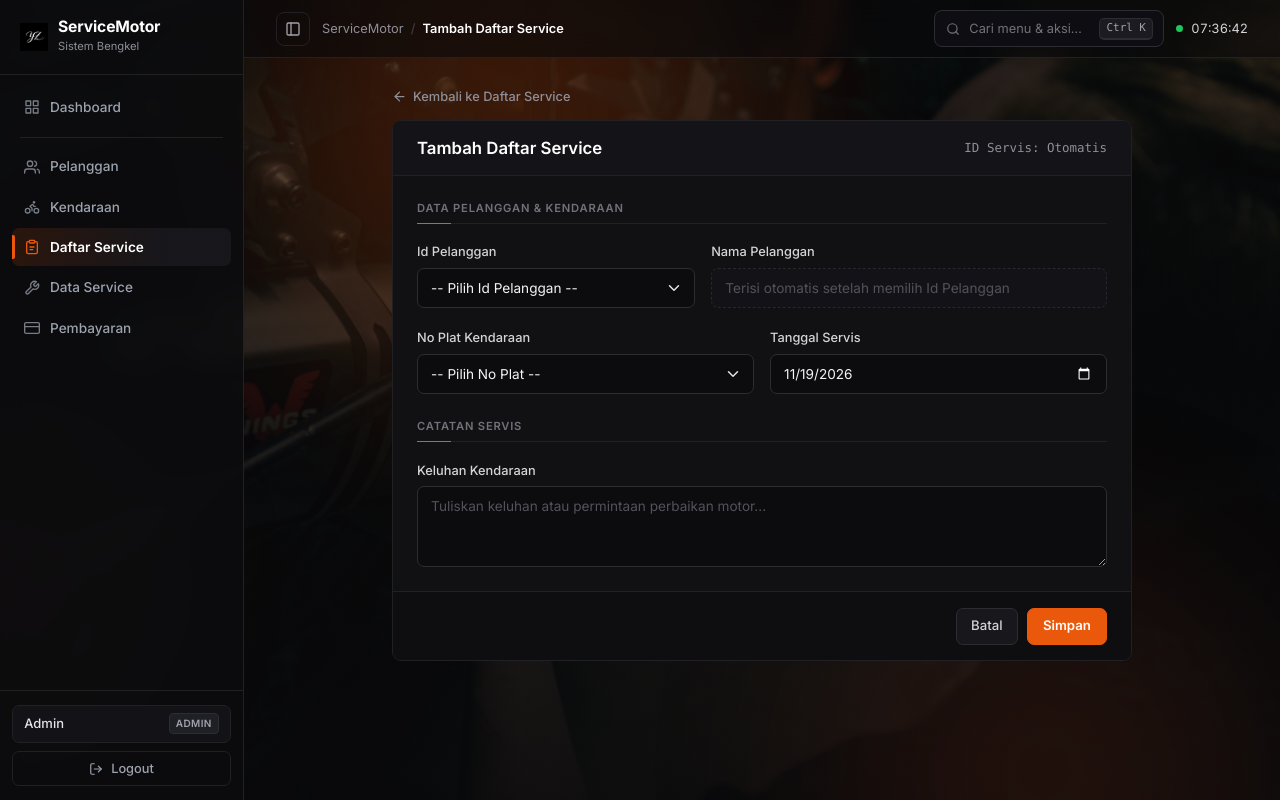
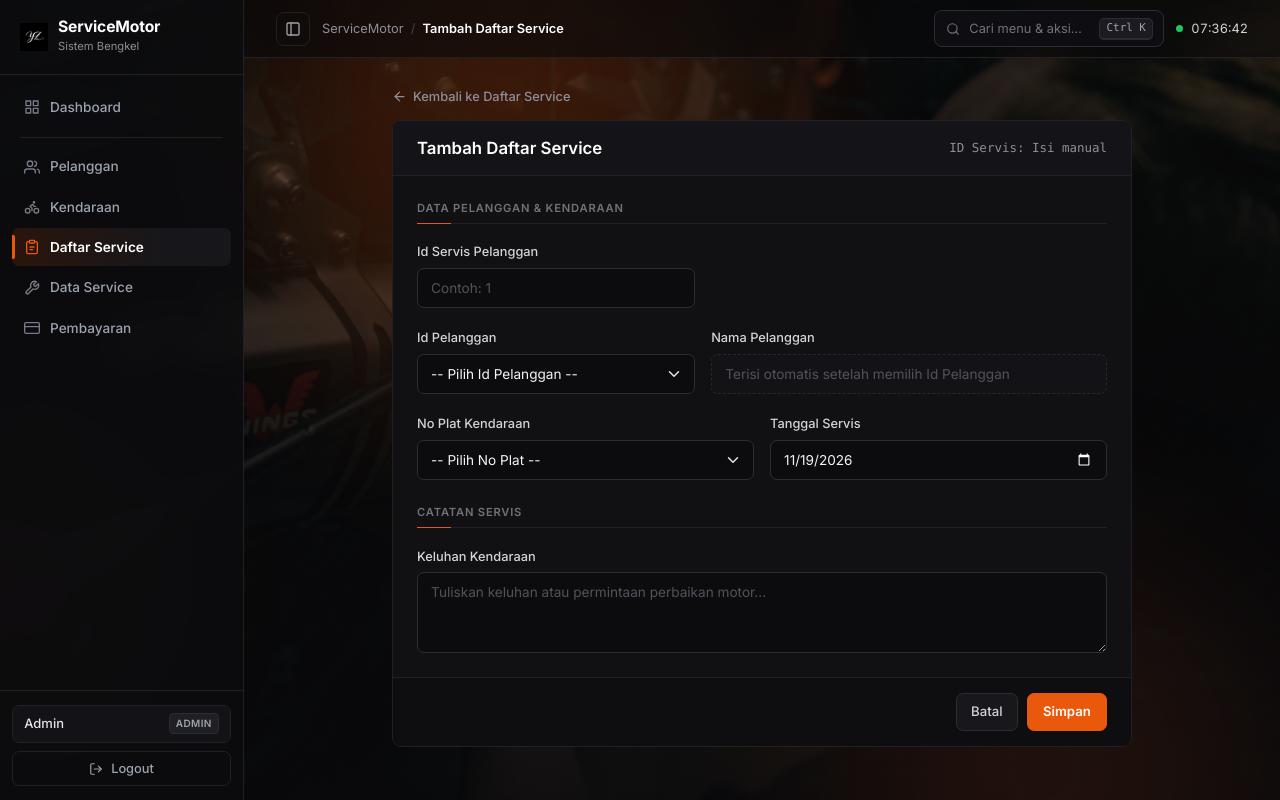
Before and after one commit to yaniss-sudo/MotorService, a Laravel app: page /daftar-service/create in a window 1280 px wide. Run offline with Laravel 12, Linux system fonts and the light colour scheme; a user stored in the database is signed in; data comes from the database, SQL or seed files in the repository; data that the repository does not hold is empty.

Commit message:
Perubahan

```diff
--- a/Postman/New Collection.postman_collection.json
+++ b/Postman/New Collection.postman_collection.json
@@ -166,7 +166,7 @@
         ],
         "body": {
           "mode": "raw",
-          "raw": "{\n            \"nama_lengkap\": \"yaniss-sudo\",\n            \"no_hp\": \"0899979779090\",\n            \"alamat\": \"kalimantan timur\",\n            \"pekerjaan\": \"huraa\"\n        }",
+          "raw": "{\n            \"id_pelanggan\": 10,\n            \"nama_lengkap\": \"yaniss-sudo\",\n            \"no_hp\": \"0899979779090\",\n            \"alamat\": \"kalimantan timur\",\n            \"pekerjaan\": \"huraa\"\n        }",
           "options": {
             "raw": {
               "language": "json"
--- a/app/Http/Controllers/DaftarServiceController.php
+++ b/app/Http/Controllers/DaftarServiceController.php
@@ -26,10 +26,13 @@ class DaftarServiceController extends Controller
     public function store(Request $request)
     {
         $data = $request->validate([
+            'id_servis'      => 'required|integer|min:1|max:2147483647|unique:daftar_services,id_servis',
             'no_plat'        => 'required|exists:kendaraans,no_plat',
             'id_pelanggan'   => 'required|exists:pelanggans,id_pelanggan',
             'keluhan'        => 'required|string',
             'tanggal_servis' => 'required|date',
+        ], [
+            'id_servis.unique' => 'ID Servis sudah digunakan, gunakan ID lain.',
         ]);
 
         DaftarService::create($data);
--- a/app/Http/Controllers/PelangganController.php
+++ b/app/Http/Controllers/PelangganController.php
@@ -20,10 +20,13 @@ class PelangganController extends Controller
     public function store(Request $request)
     {
         $data = $request->validate([
+            'id_pelanggan' => 'required|integer|min:1|max:2147483647|unique:pelanggans,id_pelanggan',
             'nama_lengkap' => 'required|string|max:100',
             'no_hp'        => ['required', 'regex:/^[0-9+\-\s]{8,20}$/'],
             'alamat'       => 'required|string',
             'pekerjaan'    => 'required|string|max:100',
+        ], [
+            'id_pelanggan.unique' => 'ID Pelanggan sudah digunakan, gunakan ID lain.',
         ]);
 
         Pelanggan::create($data);
--- a/app/Models/DaftarService.php
+++ b/app/Models/DaftarService.php
@@ -8,7 +8,11 @@ class DaftarService extends Model
 {
     protected $primaryKey = 'id_servis';
 
-    protected $fillable = ['no_plat', 'id_pelanggan', 'keluhan', 'tanggal_servis'];
+    // ID diisi manual oleh pengguna (bukan auto increment)
+    public $incrementing = false;
+    protected $keyType = 'int';
+
+    protected $fillable = ['id_servis', 'no_plat', 'id_pelanggan', 'keluhan', 'tanggal_servis'];
 
     public function pelanggan()
     {
--- a/app/Models/Pelanggan.php
+++ b/app/Models/Pelanggan.php
@@ -8,5 +8,9 @@ class Pelanggan extends Model
 {
     protected $primaryKey = 'id_pelanggan';
 
-    protected $fillable = ['nama_lengkap', 'no_hp', 'alamat', 'pekerjaan'];
+    // ID diisi manual oleh pengguna (bukan auto increment)
+    public $incrementing = false;
+    protected $keyType = 'int';
+
+    protected $fillable = ['id_pelanggan', 'nama_lengkap', 'no_hp', 'alamat', 'pekerjaan'];
 }
--- a/resources/views/daftar_service/create.blade.php
+++ b/resources/views/daftar_service/create.blade.php
@@ -16,7 +16,7 @@
 
         <div class="editor-header">
             <h1 class="editor-title">Tambah Daftar Service</h1>
-            <span class="id-badge">ID Servis: Otomatis</span>
+            <span class="id-badge">ID Servis: Isi manual</span>
         </div>
 
         <div class="editor-body">
@@ -24,6 +24,27 @@
             <div class="form-section-label">Data Pelanggan &amp; Kendaraan</div>
 
             <div class="row g-3 mb-4">
+                <div class="col-md-5">
+                    <label for="id_servis" class="form-label">Id Servis Pelanggan</label>
+                    <input
+                        type="number"
+                        name="id_servis"
+                        id="id_servis"
+                        class="form-control @error('id_servis') is-invalid @enderror"
+                        value="{{ old('id_servis') }}"
+                        min="1"
+                        step="1"
+                        inputmode="numeric"
+                        placeholder="Contoh: 1"
+                        required
+                    >
+                    @error('id_servis')
+                        <div class="invalid-feedback">{{ $message }}</div>
+                    @enderror
+                </div>
+
+                <div class="col-md-7 d-none d-md-block"></div>
+
                 <div class="col-md-5">
                     <label for="id_pelanggan" class="form-label">Id Pelanggan</label>
                     <select name="id_pelanggan" id="id_pelanggan" class="form-select @error('id_pelanggan') is-invalid @enderror" required>
--- a/resources/views/dashboard.blade.php
+++ b/resources/views/dashboard.blade.php
@@ -11,11 +11,11 @@
 
     $servisTerbaru = \App\Models\DaftarService::with('pelanggan')
         ->orderByDesc('tanggal_servis')
-        ->orderByDesc('id_servis')
+        ->orderByDesc('created_at')
         ->take(6)
         ->get();
 
-    $pelangganTerbaru = \App\Models\Pelanggan::orderByDesc('id_pelanggan')
+    $pelangganTerbaru = \App\Models\Pelanggan::orderByDesc('created_at')
         ->take(6)
         ->get();
 
```
Also changed, not shown: app/Http/Controllers/Api/DaftarServiceController.php (+6 -1 lines), app/Http/Controllers/Api/PelangganController.php (+6 -1 lines), resources/views/pelanggan/create.blade.php (+16 -2 lines), database/migrations/2026_11_19_000001_make_pelanggan_and_servis_id_manual.php (added).
